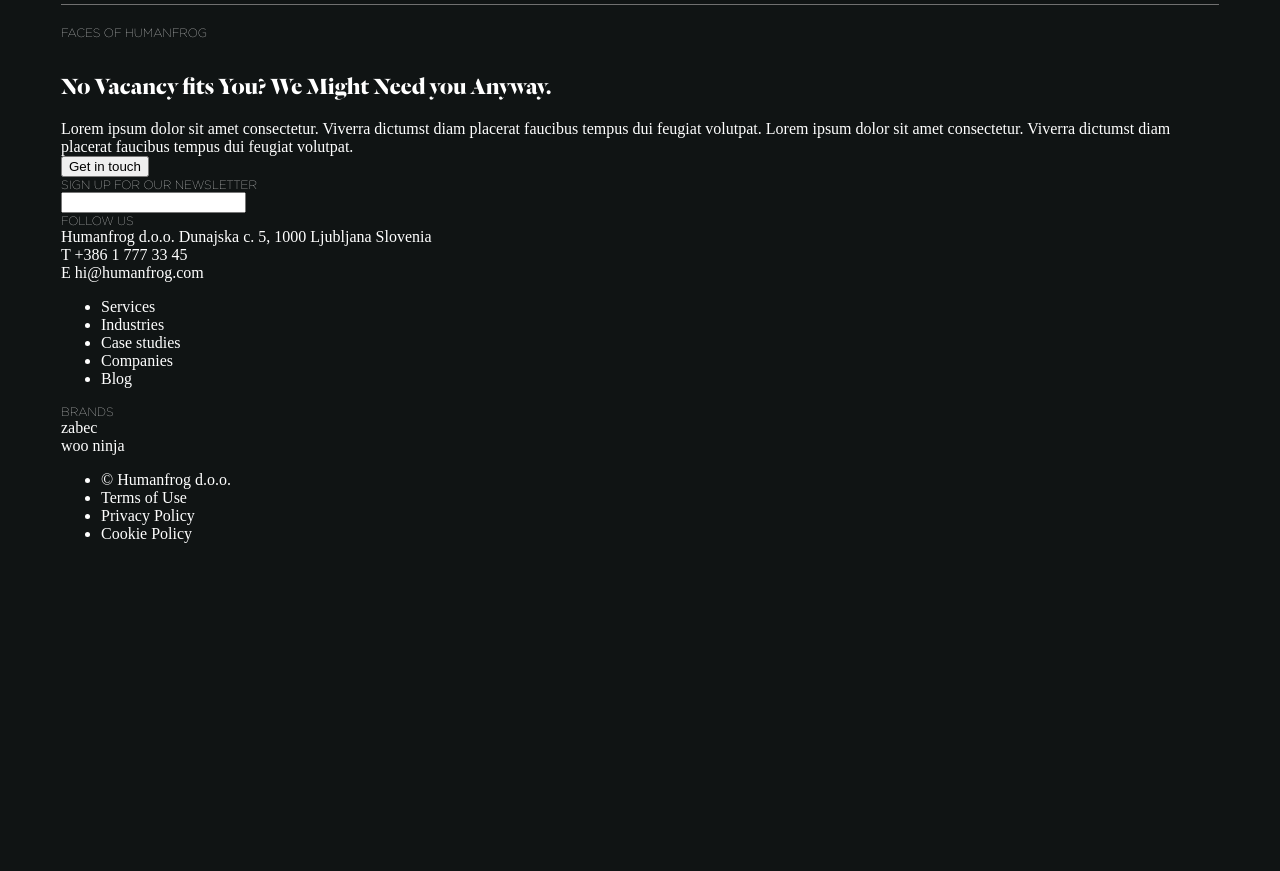
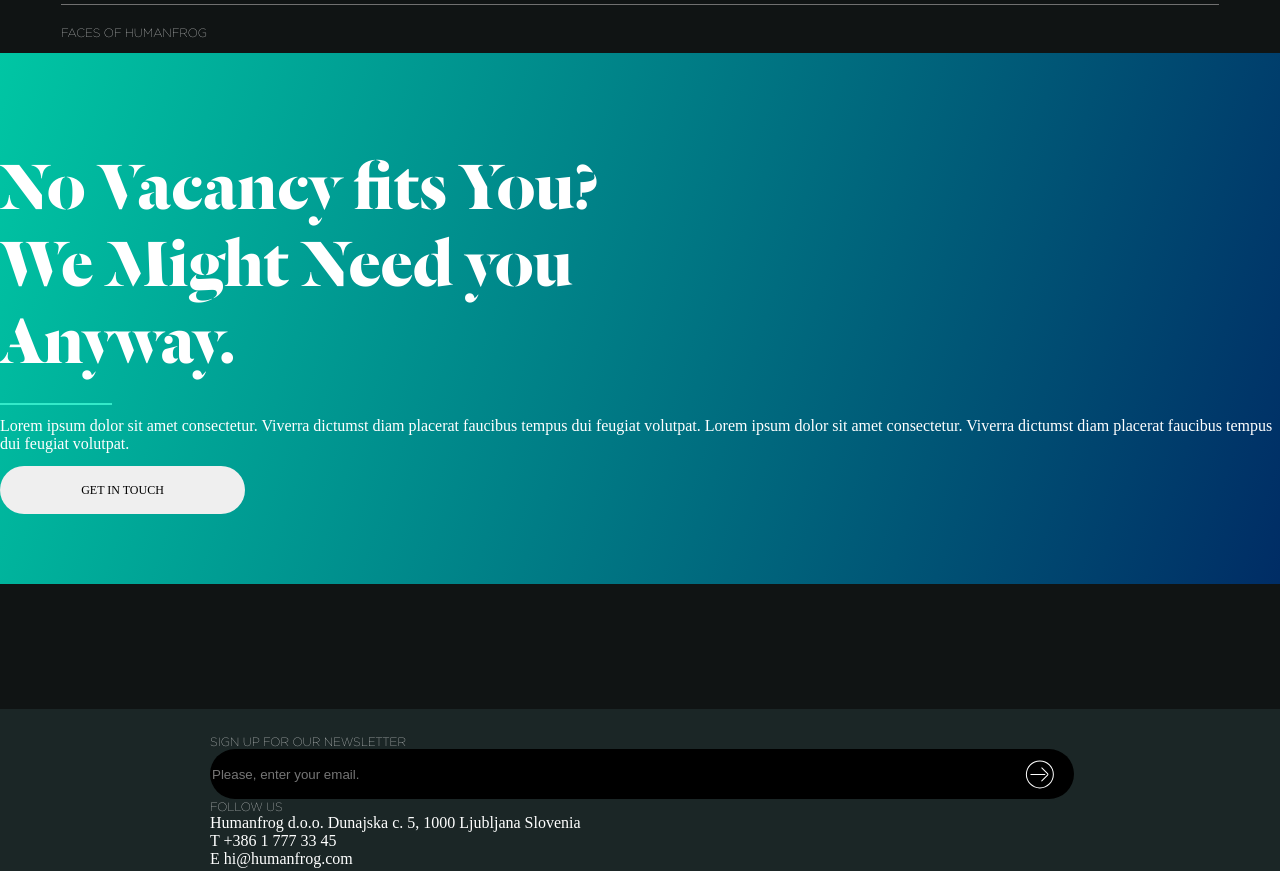
Before and after one commit to DKirbi/humanfrog-task, a website: page index.html in a window 1280 px wide. Shown: the part 1400-2271 px from the top of the page. Before the commit the page ends 2004 px from the top, so only its background shows below. Drawn offline with Linux system fonts and the light colour scheme; a web font is replaced by a local one.

Commit message:
positioned footer to the bottom of the page and added some stylings to it. Added some styling to the CTA section. Added some base containers to the footer, that will be used for the other elements of the page

```diff
--- a/index.html
+++ b/index.html
@@ -10,6 +10,7 @@
 
 </head>
 <body>
+    <div class="content">
     <header>
         <nav>
             <div class="logo">
@@ -158,16 +159,29 @@
         <h4 class="section-heading">Faces of humanfrog</h4>
     </section>
     <section class="cta">
-        <h1 class="cta-heading">No Vacancy fits You? We Might Need you Anyway.</h1>
+        <h1 class="cta-heading"><span>No Vacancy fits You? </span><span>We Might Need you</span><span>Anyway.</span></h1>
+        <hr />
         <p class="cta-message">Lorem ipsum dolor sit amet consectetur. Viverra dictumst diam placerat faucibus tempus dui feugiat volutpat. Lorem ipsum dolor sit amet consectetur. Viverra dictumst diam placerat faucibus tempus dui feugiat volutpat.</p>
         <button class="cta-button">
             Get in touch
         </button>
     </section>
+    </div>
     <footer>
+        <div class="container">
             <div class="newsletter-signup">
             <h4 class="section-heading">Sign up for our newsletter</h4>
-            <input type="text">
+                <div class="input-wrapper">
+                    <input type="text" placeholder="Please, enter your email.">
+                    <button  class="send-icon">
+                        <i class="input-icon">
+                            <img src="/images/send-icon.svg" alt="send">
+                        </i>
+                    </button>
+
+
+
+                </div>
             </div>
             <div class="follow-us">
                 <h4 class="section-heading">follow us</h4>
@@ -204,6 +218,9 @@
                 <li> Terms of Use </li>
                 <li> Privacy Policy</li>
                 <li> Cookie Policy</li>
+            </ul>
+
+        </div>
     </footer>
 </body>
 </html>
--- a/sass/styles.scss
+++ b/sass/styles.scss
@@ -28,7 +28,7 @@
     font-style:   normal;
   }
 
-$bodyTxt: 'Gotham';
+$Gotham: 'Gotham';
 $headingTxt: 'Dala Floda Web';
 $fontNormal: 400;
 $fontThin: 100;
@@ -41,14 +41,22 @@
 $black: #000000;
 $footerBg: #1B2626;
 $activeColor: #00C9A5;
+$linkMint: #34EAC9;
 $gradient: linear-gradient(108.05deg, #00C9A5 -1.97%, #000F59 119.17%);
 
 
 body {
     background-color: $bgColor;
     color: $white;
-    font-family: $bodyTxt;
+    font-family: $Gotham;
     padding: 37px 53px;
+
+    display: flex;
+    flex-direction: column;
+}
+
+body, html {
+    height: 100%;
 }
 
 h1 {
@@ -56,7 +64,7 @@
 }
 
 p, a, h2, h3, h4 {
-    font-family: $bodyTxt;
+    font-family: $Gotham;
     margin: 0;
 }
 
@@ -198,7 +206,86 @@
     }
 }
 
+
+
 .slider {
     padding-top: 20px;
     padding-bottom: 13px;
 }
+
+.cta {
+    background: $gradient;
+    width: 100vw;
+    margin-left: calc(50% - 50vw);
+    padding: 38px 0 70px 0;
+    margin-bottom: 125px;
+    .cta-heading {
+        display: flex;
+        flex-direction: column;
+        font-size: 70px;
+        margin-bottom: 0;
+    }
+    hr {
+        border: 0.5px solid $linkMint;
+        width: 110px;
+        margin: 0;
+        margin-top: 23px;
+        margin-bottom: 12px;
+
+    }
+
+    .cta-message {
+        padding-bottom: 13px;
+    }
+
+    .cta-button {
+        border-radius: 50px;
+        width: 245px;
+        height: 48px;
+        border: none;
+        font-family: $Gotham;
+        text-transform: uppercase;
+        font-size: 12px;
+        font-weight: $fontNormal;
+    }
+
+}
+
+.content {
+    flex: 1 0 auto;
+}
+
+
+footer {
+    background-color: $footerBg;
+    width: 100vw;
+    margin-left: calc(50% - 50vw);
+    flex-shrink: 0;
+    padding: 25px 0 125px 0;
+    .container {
+     max-width: 860px;
+     margin: auto;
+     .newsletter-signup {
+        .input-wrapper {
+            position: relative;
+            input {
+                background-color: $black;
+                width: 100%;
+                height: 48px;
+                border: 0;
+                border-radius: 50px;
+            }
+            .send-icon {
+                position: absolute;
+                right: 10px;
+                top: 10px;
+                background-color: transparent;
+                border: none;
+                &:hover {
+                    cursor: pointer;
+                }
+            }
+        }
+     }
+    }
+}
```
Also changed, not shown: css/styles.css, images/send-icon.svg (added). Lines whose indentation alone changed are shown as unchanged.
